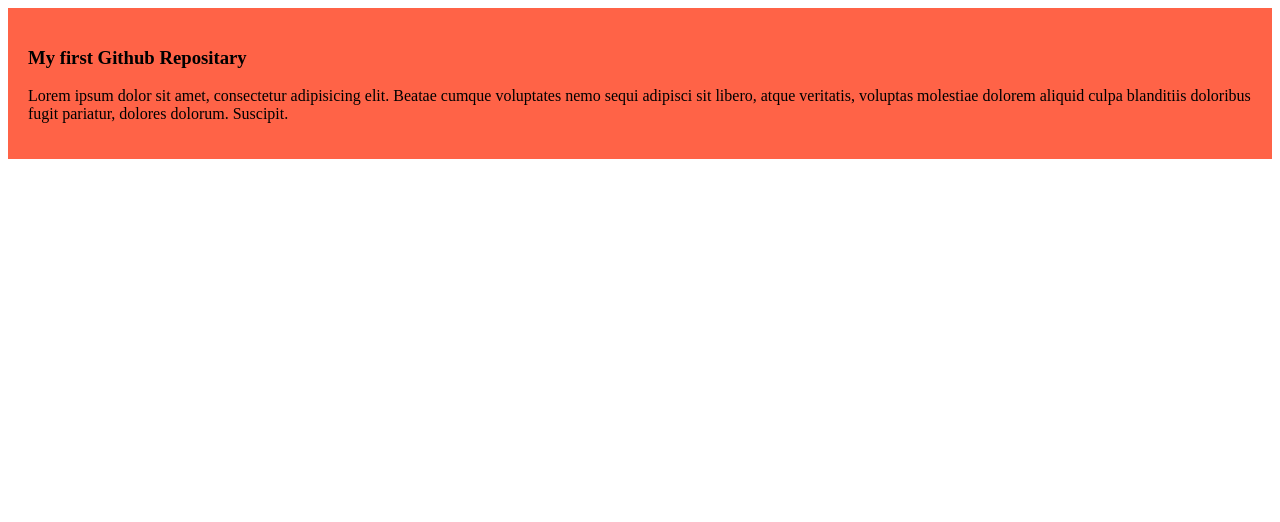
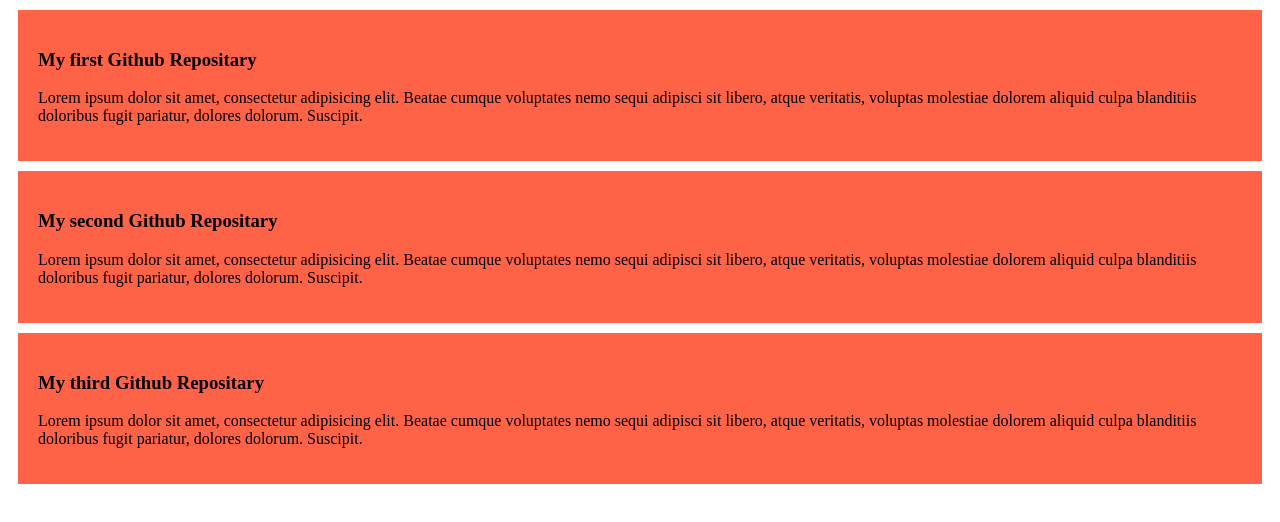
Before and after one commit to MollikaFaria06/my-first-github-repo, a plain HTML site: page index.html in a window 1280 px wide. Drawn offline with Linux system fonts and the light colour scheme.

Commit message:
added the second and third commit

```diff
--- a/index.html
+++ b/index.html
@@ -11,5 +11,13 @@
         <h3>My first Github Repositary</h3>
         <p>Lorem ipsum dolor sit amet, consectetur adipisicing elit. Beatae cumque voluptates nemo sequi adipisci sit libero, atque veritatis, voluptas molestiae dolorem aliquid culpa blanditiis doloribus fugit pariatur, dolores dolorum. Suscipit.</p>
     </div>
+    <div>
+        <h3>My second Github Repositary</h3>
+        <p>Lorem ipsum dolor sit amet, consectetur adipisicing elit. Beatae cumque voluptates nemo sequi adipisci sit libero, atque veritatis, voluptas molestiae dolorem aliquid culpa blanditiis doloribus fugit pariatur, dolores dolorum. Suscipit.</p>
+    </div>
+    <div>
+        <h3>My third Github Repositary</h3>
+        <p>Lorem ipsum dolor sit amet, consectetur adipisicing elit. Beatae cumque voluptates nemo sequi adipisci sit libero, atque veritatis, voluptas molestiae dolorem aliquid culpa blanditiis doloribus fugit pariatur, dolores dolorum. Suscipit.</p>
+    </div>
 </body>
 </html>
--- a/styles/first.css
+++ b/styles/first.css
@@ -1,4 +1,5 @@
 div{
     background-color: tomato;
     padding: 20px;
+    margin: 10px;
 }
```
